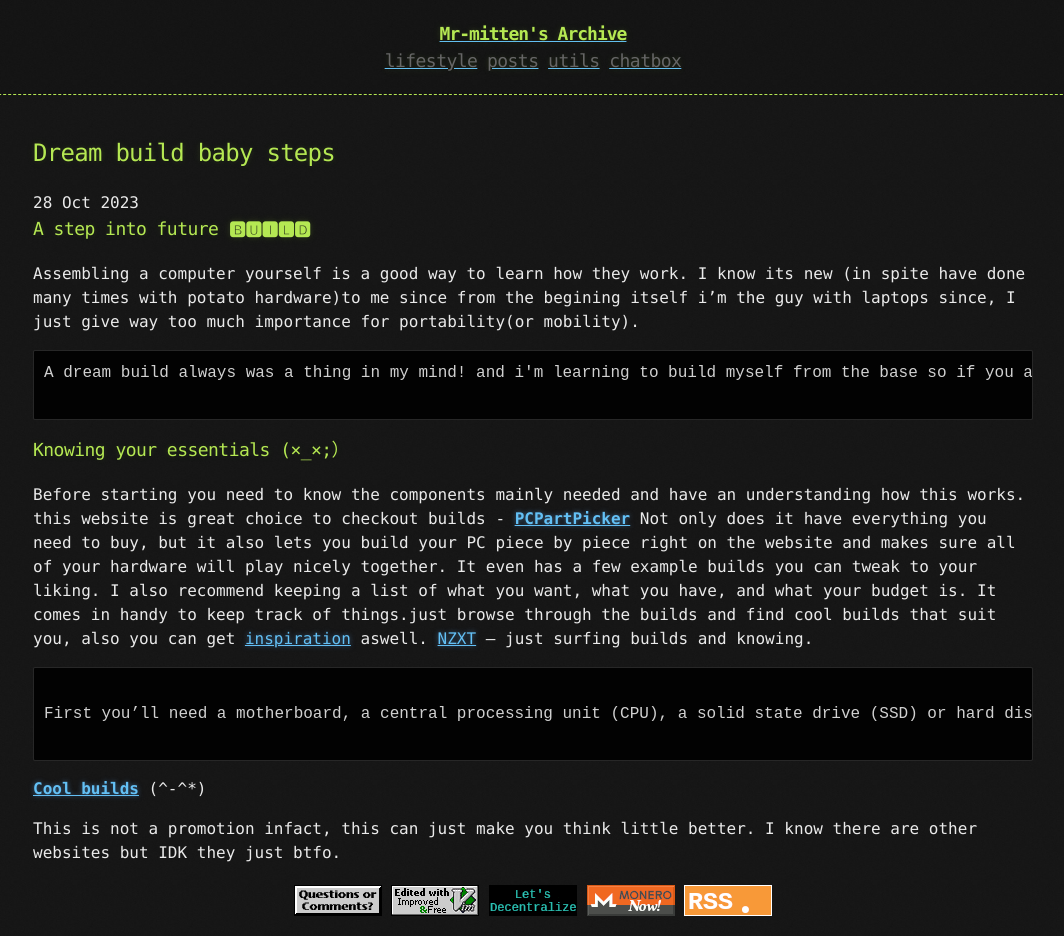
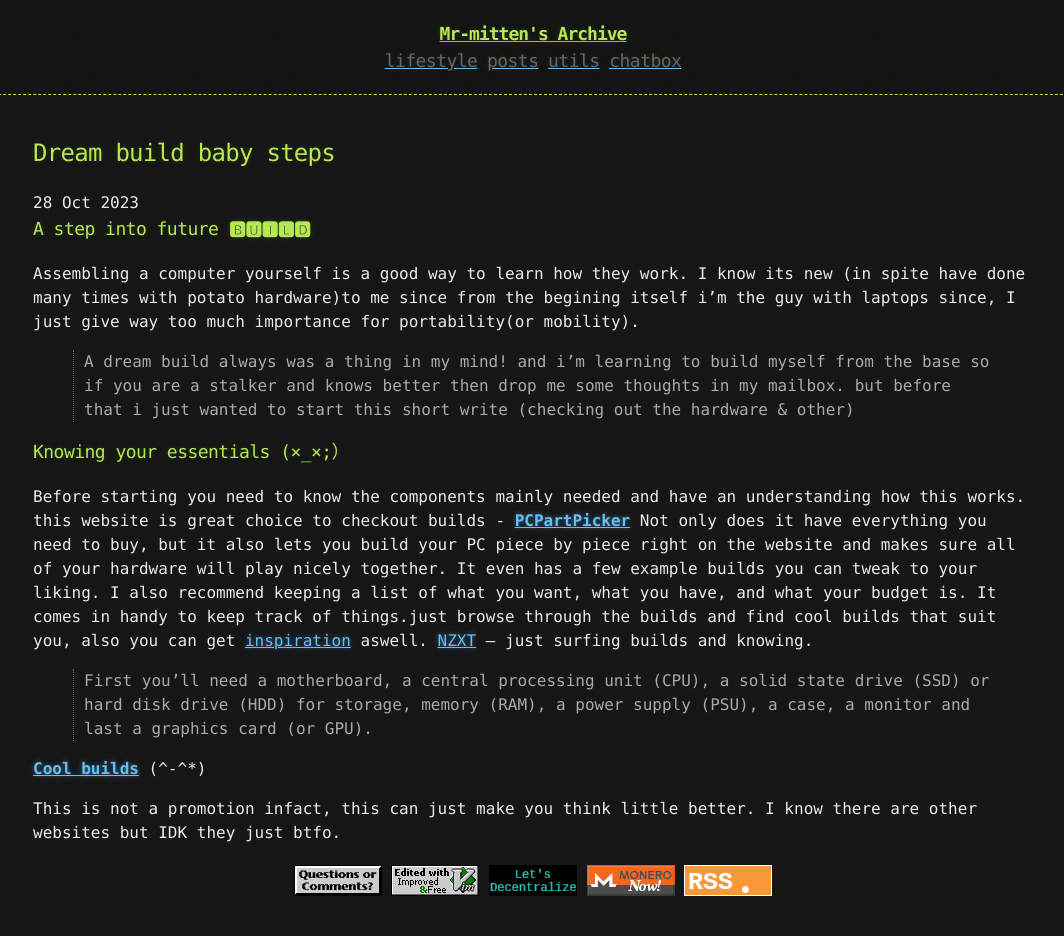
Before and after one commit to zoulx32/mr-mittens.oldweb, a Jekyll site: the page built from _posts/2023-10-28-Dream build baby steps.md, in a window 1280 px wide. Shown: the whole page, without its empty margins (107-1171 px from the left). Built offline with Jekyll 4.4.1, drawn with Linux system fonts in a browser that asks for light colours.

````diff
--- a/_posts/2023-10-28-Dream build baby steps.md
+++ b/_posts/2023-10-28-Dream build baby steps.md
@@ -2,20 +2,26 @@
 
 Assembling a computer yourself is a good way to learn how they work. I know its new (in spite have done many times with potato hardware)to me since from the begining itself i'm the guy with laptops since, I just give way too much importance for portability(or mobility).
 
-```
-A dream build always was a thing in my mind! and i'm learning to build myself from the base so if you are a stalker and knows better then drop me some thoughts in my mailbox. but before that i just wanted to start this short write  (checking out the hardware & other)
 
-```
+>A dream build always was a thing in my mind! and i'm learning to
+build myself from the base so if you are a stalker and knows
+better then drop me some thoughts in my mailbox. but before that
+i just wanted to start this short write  (checking out the
+hardware & other)
+
+
 
 ### Knowing your essentials (×_×;）
 
 Before starting you need to know the components mainly needed and have an understanding how this works. this website is great choice to checkout builds - [**PCPartPicker**](https://pcpartpicker.com) Not only does it have everything you need to buy, but it also lets you build your PC piece by piece right on the website and makes sure all of your hardware will play nicely together. It even has a few example builds you can tweak to your liking. I also recommend keeping a list of what you want, what you have, and what your budget is. It comes in handy to keep track of things.just browse through the builds and find cool builds that suit you, also you can get [inspiration](https://pcpartpicker.com/guide/g6btt6/great-amd-gaming-build) aswell. [NZXT](https://nzxt.com/category/gaming-pcs/build) -- just surfing builds and knowing.
 
-```
 
-First you’ll need a motherboard, a central processing unit (CPU), a solid state drive (SSD) or hard disk drive (HDD) for storage, memory (RAM), a power supply (PSU), a case, a monitor and last a graphics card (or GPU).
 
-```
+>First you’ll need a motherboard, a central processing unit (CPU),
+a solid state drive (SSD) or hard disk drive (HDD) for storage, memory (RAM), a power supply (PSU), a case, a monitor and
+last a graphics card (or GPU).
+
+
 [**Cool builds**](https://pcpartpicker.com/builds)  (^-^*)
 
 This is not a promotion infact, this can just make you think little better. I know there are other websites but IDK they just btfo.
````
